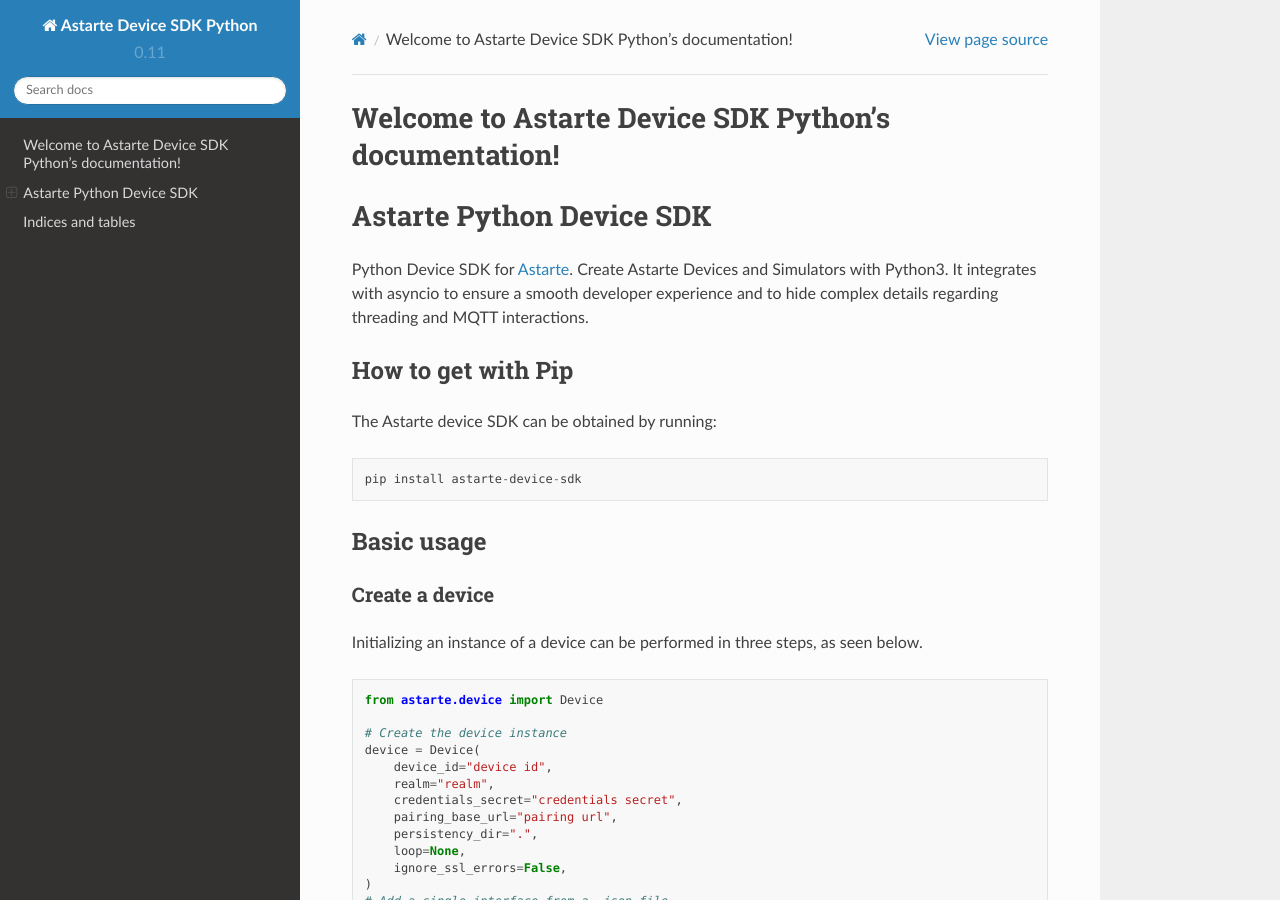
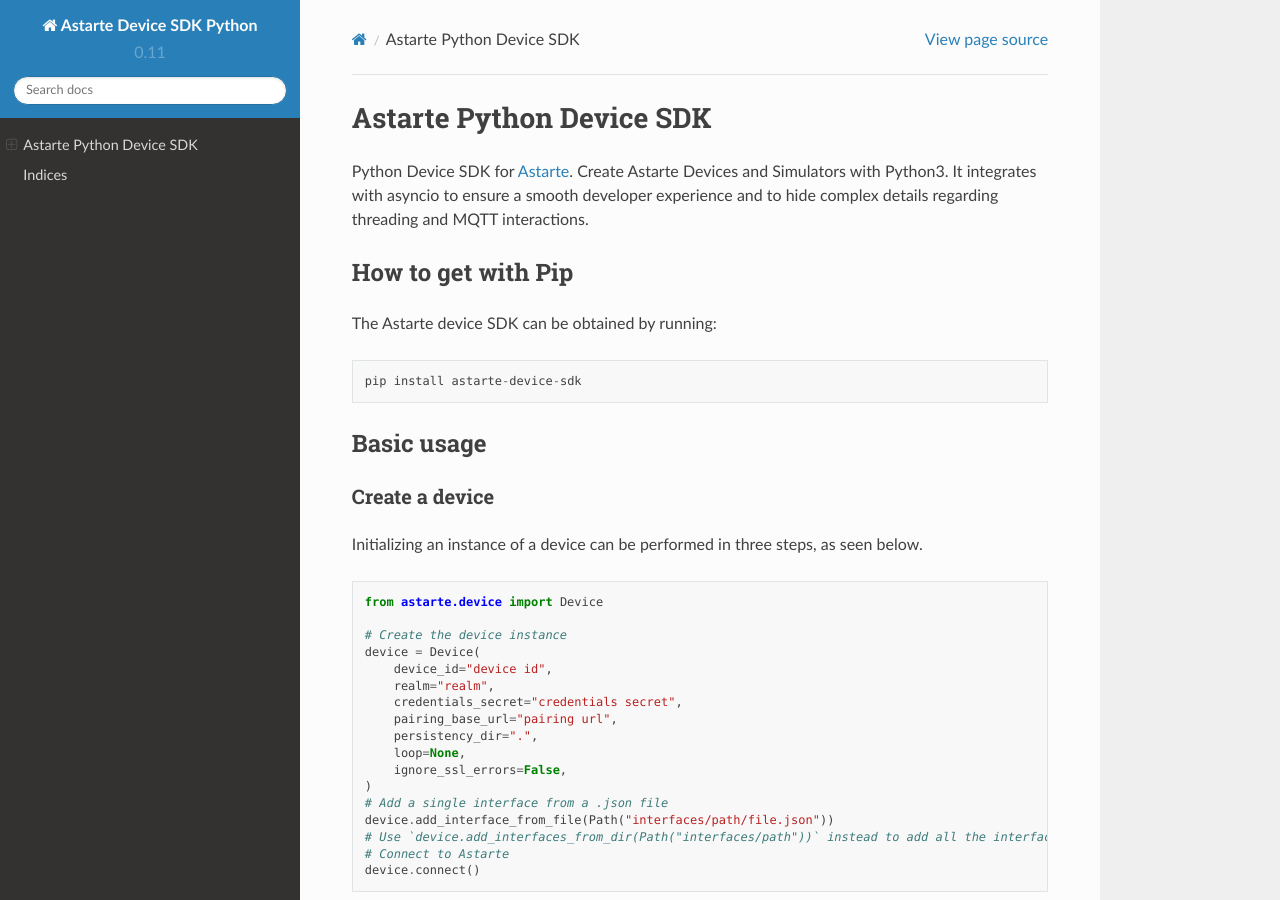
Before and after one commit to astarte-platform/astarte-device-sdk-python, a Sphinx documentation site: the page built from docs/index.rst, in a window 1280 px wide and 900 px high. Built offline with Sphinx 7.4.7 and the Read the Docs theme 2.0.0, drawn with Linux system fonts in a browser that asks for light colours; pages that are not in the unit, such as notebooks, are missing from menus; some of the changed text lies outside the part shown.

Commit message:
Better landing page
Signed-off-by: Simone Orru <simone.orru@secomind.com>

```diff
--- a/docs/index.rst
+++ b/docs/index.rst
@@ -1,21 +1,16 @@
-.. Astarte Device SDK Python documentation master file, created by
-   sphinx-quickstart on Mon Mar 14 16:58:11 2022.
-   You can adapt this file completely to your liking, but it should at least
-   contain the root `toctree` directive.
-
-Welcome to Astarte Device SDK Python's documentation!
-=====================================================
+.. Astarte Device SDK Python documentation master file.
 
 .. toctree::
-   :maxdepth: 2
-   :caption: Contents:
+   :caption: Contents
+   :maxdepth: 1
+   :hidden:
 
    modules
+
 .. mdinclude:: ../README.md
 
-Indices and tables
+Indices
 ==================
 
 * :ref:`genindex`
 * :ref:`modindex`
-* :ref:`search`
```
